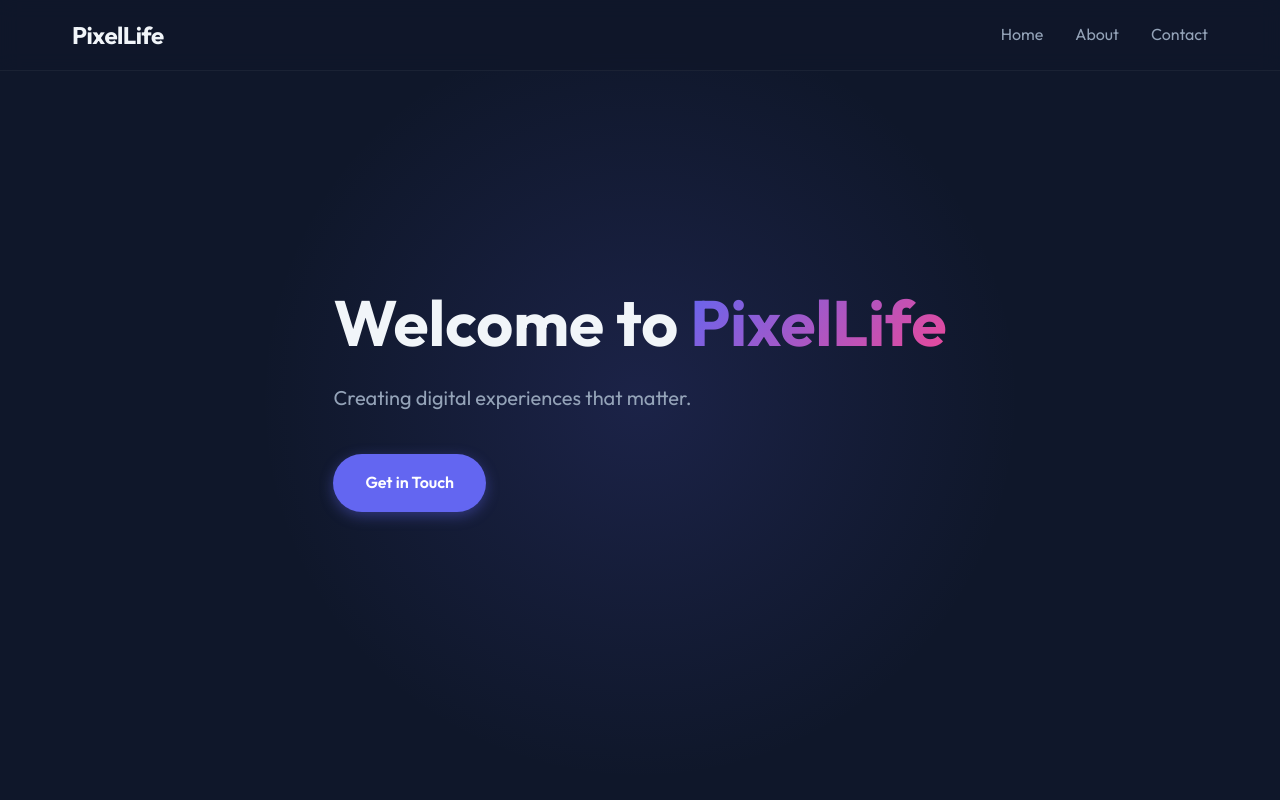
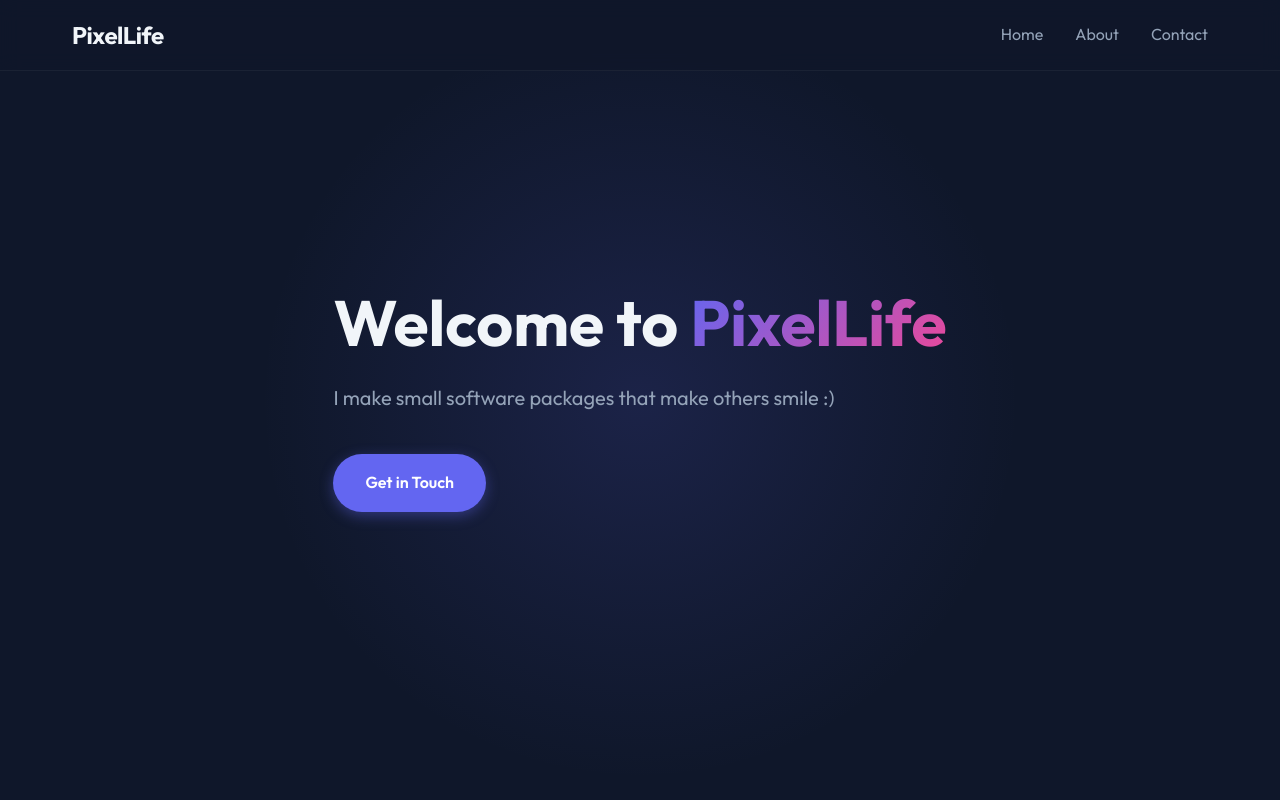
Before and after one commit to PixelLife-studio/PixelLife, a plain HTML site: page index.html in a window 1280 px wide. Shown: the top 800 px of the page. Drawn offline with Linux system fonts and the light colour scheme.

Commit message:
Update hero subtitle

```diff
--- a/index.html
+++ b/index.html
@@ -1,5 +1,6 @@
 <!DOCTYPE html>
 <html lang="en">
+
 <head>
     <meta charset="UTF-8">
     <meta name="viewport" content="width=device-width, initial-scale=1.0">
@@ -10,6 +11,7 @@
     <link rel="preconnect" href="https://fonts.gstatic.com" crossorigin>
     <link href="https://fonts.googleapis.com/css2?family=Outfit:wght@300;400;600;700&display=swap" rel="stylesheet">
 </head>
+
 <body>
     <header class="header">
         <nav class="nav container">
@@ -26,7 +28,7 @@
         <section id="hero" class="hero section">
             <div class="container hero-content">
                 <h1 class="hero-title">Welcome to <span class="highlight">PixelLife</span></h1>
-                <p class="hero-subtitle">Creating digital experiences that matter.</p>
+                <p class="hero-subtitle">I make small software packages that make others smile :)</p>
                 <a href="#contact" class="btn primary-btn">Get in Touch</a>
             </div>
             <div class="hero-background"></div>
@@ -37,7 +39,8 @@
                 <h2 class="section-title">About Me</h2>
                 <div class="about-grid">
                     <div class="about-text">
-                        <p>Hello! I'm a passionate creator focused on building beautiful and functional web experiences. I believe in clean code, modern design, and user-centric development.</p>
+                        <p>Hello! I'm a passionate creator focused on building beautiful and functional web experiences.
+                            I believe in clean code, modern design, and user-centric development.</p>
                         <p>This is a template you can customize to tell your own story.</p>
                     </div>
                     <div class="about-visual">
@@ -69,4 +72,5 @@
 
     <script src="script.js"></script>
 </body>
+
 </html>
```
